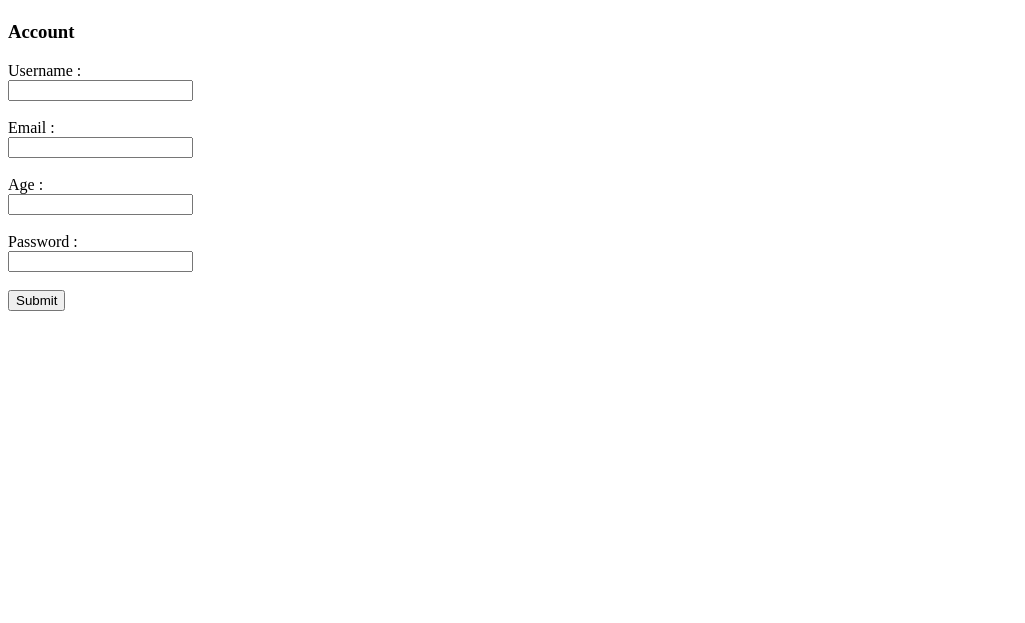
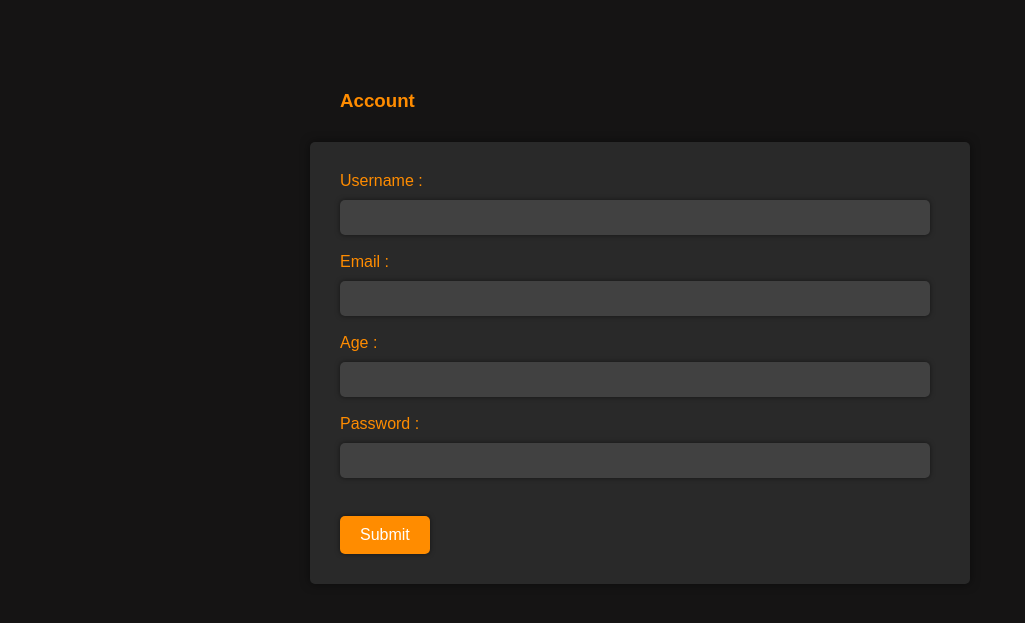
Before and after one commit to lolothi/ProjetFlask, a Flask app: page /user in a window 1280 px wide. Shown: the top 623 px of the page, without its empty margins (0-1025 px from the left). Run offline with Flask 2, Linux system fonts and the light colour scheme.

Commit message:
Feature/css user profil (#7)
* refactor css

* refactor css

---------

Co-authored-by: benoit.fauchery <Benoit.Fauchery@cgi.com>

```diff
--- a/app.py
+++ b/app.py
@@ -53,7 +53,7 @@ def profil():
             #TODO : Update user row in db
             return redirect("/imc")
         else:
-            error = "One of the field is null"
+            error = "One of the fields is null"
 
     return render_template(
         'user-profil.html',
--- a/templates/user-profil.html
+++ b/templates/user-profil.html
@@ -3,31 +3,99 @@
 <head>
     <meta charset="UTF-8">
     <title>FlaskApp</title>
+    <style>
+		body{
+			font-family: Arial, sans-serif;
+			margin: 0;
+			padding: 0;
+			background-color: #151414;
+			color: #fff;
+		}
+		form {
+			max-width: 600px;
+			margin: 0 auto;
+			padding: 30px;
+			background-color: #292929;
+			border-radius: 5px;
+			box-shadow: 0 0 10px rgba(0, 0, 0, 0.5);
+            color: #ff8c00;
+		}
+        .title_user_profil{
+            max-width: 600px;
+			margin: 0 auto;
+			padding: 30px;
+            color: #ff8c00;
+        }
+		.inputs {
+			width: 95%;
+			padding: 10px;
+			border: none;
+			border-radius: 5px;
+			box-shadow: 0 0 5px rgba(0, 0, 0, 0.5);
+			background-color: #414141;
+			color: #fff;
+		}
+        .label{
+			display: block;
+			margin-bottom: 10px;
+			color: #ff8c00;
+		}
+		#submitBtn{
+			display: block;
+			margin-top: 20px;
+			padding: 10px 20px;
+			border: none;
+			border-radius: 5px;
+			background-color: #ff8c00;
+			color: #fff;
+			font-size: 16px;
+			cursor: pointer;
+			box-shadow: 0 0 5px rgba(0, 0, 0, 0.5);
+		}
+		#submitBtn:hover {
+			background-color: #404040;
+		}
+		.result {
+			font-family: Arial, sans-serif;
+			background-color: #282828;
+			border-radius: 5px;
+			color: #fff;
+			margin: 2rem auto;
+			max-width: 500px;
+			padding: 1rem;
+			text-align: center;
+		}
+        .error{
+            max-width: 600px;
+			margin: 0 auto;
+			padding: 30px;
+        }
+	</style>
 </head>
 <body>
-    <h1>{{ username }}</h1>
-    <h3>Account</h3>
+    <h1 class="title_user_profil">{{ username }}</h1>
+    <h3 class="title_user_profil">Account</h3>
     <form method="post">
-        <div>Username : </div>
-        <input type="text" name="username" value="{{ username }}">
+        <div class="label">Username : </div>
+        <input type="text" name="username" value="{{ username }}" class="inputs">
         <br>
         <br>
-        <div>Email : </div>
-        <input type="email" name="email" value="{{ email }}">
+        <div class="label">Email : </div>
+        <input type="email" name="email" value="{{ email }}" class="inputs">
         <br>
         <br>
-        <div>Age : </div>
-        <input type="number" name="age" value="{{ age }}">
+        <div class="label">Age : </div>
+        <input type="number" name="age" value="{{ age }}" class="inputs">
         <br>
         <br>
-        <div>Password : </div>
-        <input type="password" value="{{password}}" name="password"id="password">
+        <div class="label">Password : </div>
+        <input type="password" value="{{password}}" name="password" id="password" class="inputs">
         <br>
         <br>
-        <input type="submit" value="Submit">
+        <input type="submit" value="Submit" id="submitBtn">
     </form>
     {% if error != None %}
-    <p style="color: red;">*{{error}}</p>
+    <p style="color: red;" class="error">*{{error}}</p>
     {% endif %}
 </body>
 </html>
```
